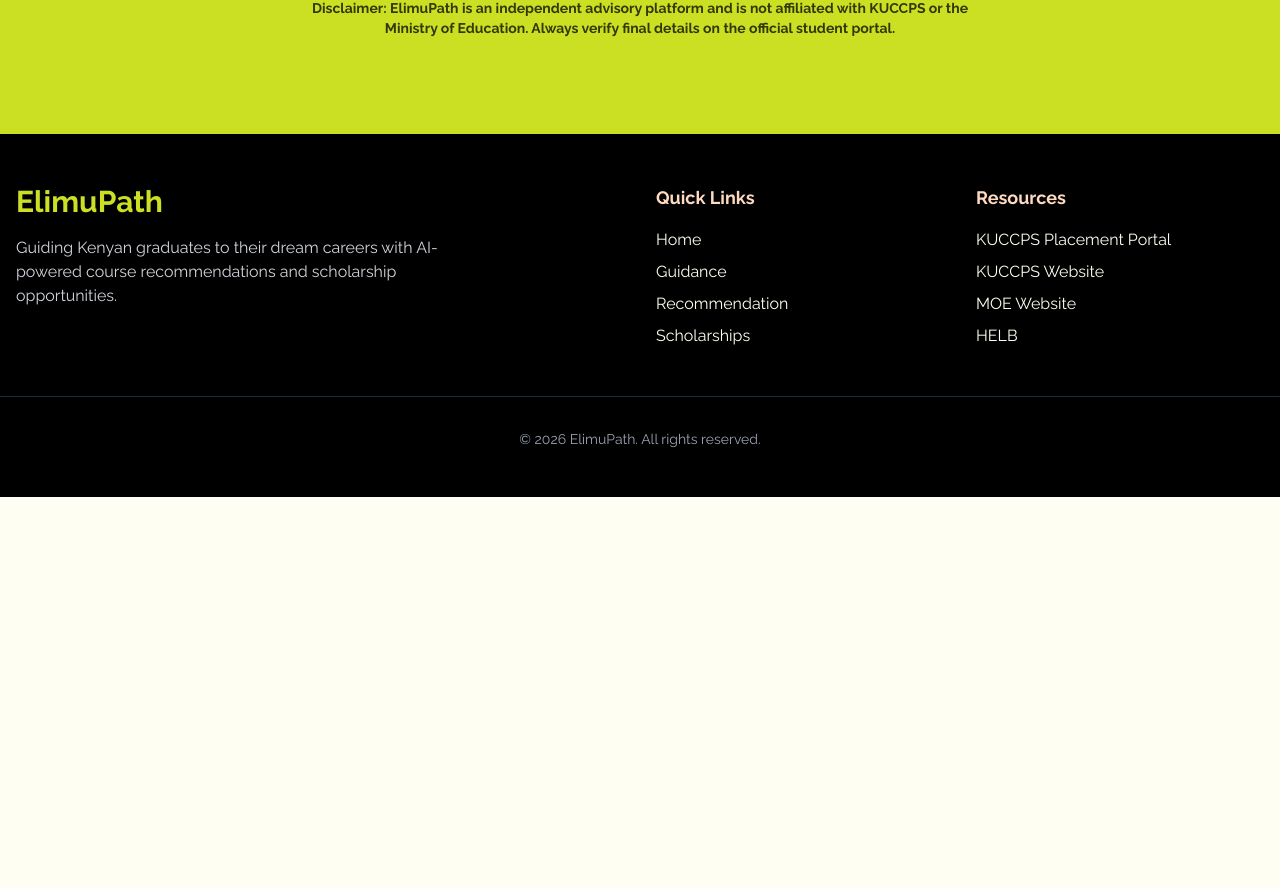
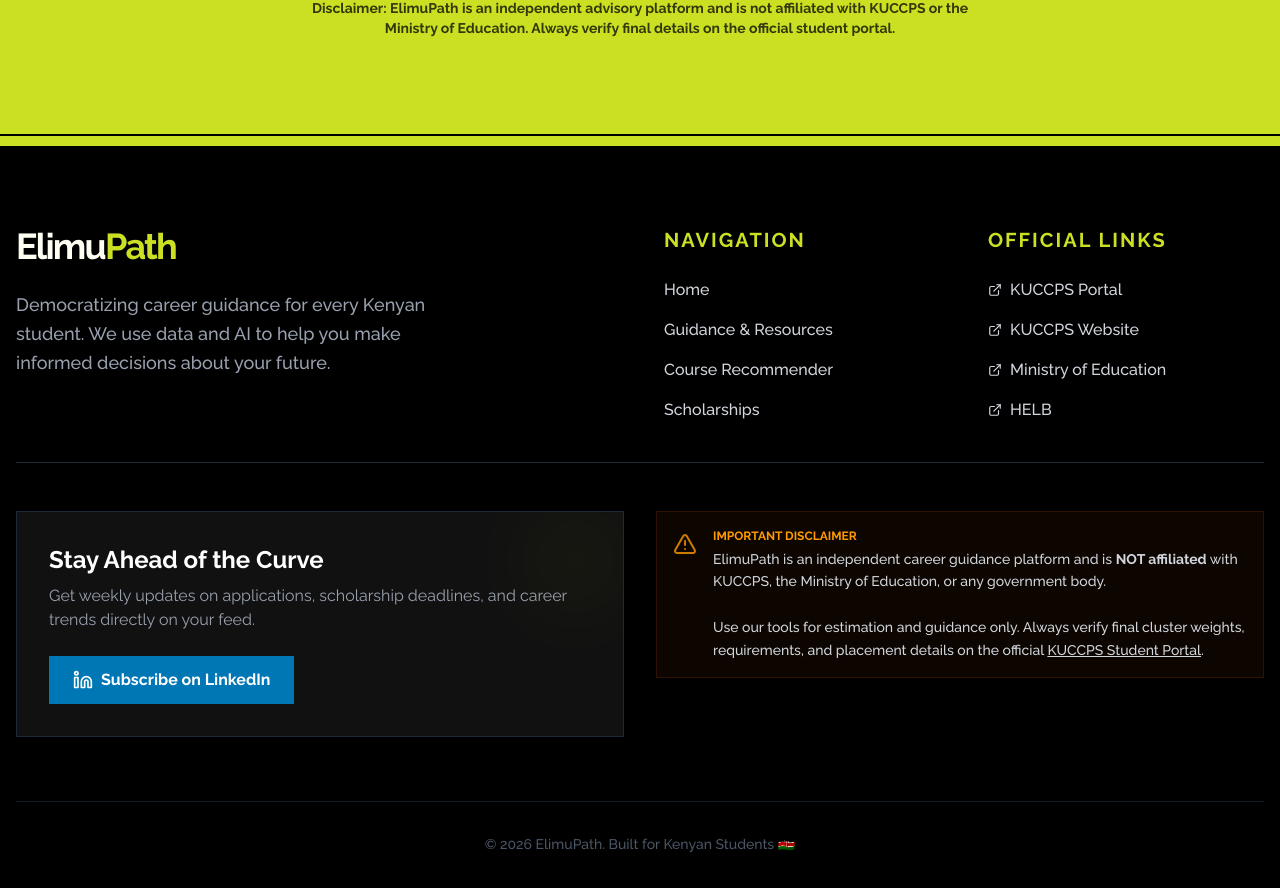
Before and after one commit to Iganza-roy/ElimuPath, a Next.js app: page / in a window 1280 px wide. Shown: the part 2877-3765 px from the top of the page. Before the commit the page ends 3374 px from the top, so only its background shows below. Built offline with nearby package versions, Linux system fonts and the light colour scheme; no server answers.

Commit message:
feat: add Footer component with navigation, official links, newsletter signup, and disclaimer.

```diff
--- a/app/components/Footer.tsx
+++ b/app/components/Footer.tsx
@@ -1,39 +1,100 @@
 import Link from "next/link";
+import { ArrowRight, Linkedin, ExternalLink, AlertTriangle } from "lucide-react";
 
 export default function Footer() {
   return (
-    <footer className="bg-black text-[#fffef3] py-12">
-      <div className="container mx-auto px-4 grid md:grid-cols-4 gap-8">
-        <div className="col-span-1 md:col-span-2">
-          <h2 className="text-3xl font-black mb-4 text-[#cce023]">ElimuPath</h2>
-          <p className="max-w-md text-gray-300">
-            Guiding Kenyan graduates to their dream careers with AI-powered course recommendations and scholarship opportunities.
+    <footer className="bg-black text-[#fffef3] pt-20 pb-10 border-t-[10px] border-[#cce023]">
+      <div className="container mx-auto px-4">
+
+        {/* Main Grid */}
+        <div className="grid md:grid-cols-4 gap-12 mb-10">
+
+          {/* Brand Column */}
+          <div className="col-span-1 md:col-span-2 space-y-6">
+            <Link href="/" className="inline-block">
+              <h2 className="text-4xl font-black text-[#fffef3] tracking-tighter">
+                Elimu<span className="text-[#cce023]">Path</span>
+              </h2>
+            </Link>
+            <p className="max-w-md text-gray-400 font-medium text-lg leading-relaxed">
+              Democratizing career guidance for every Kenyan student. We use data and AI to help you make informed decisions about your future.
             </p>
           </div>
 
+          {/* Quick Links */}
           <div>
-          <h3 className="font-bold text-lg mb-4 text-[#ffdac1]">Quick Links</h3>
-          <ul className="space-y-2">
-            <li><Link href="/" className="hover:text-[#cce023]">Home</Link></li>
-            <li><Link href="/guidance" className="hover:text-[#cce023]">Guidance</Link></li>
-            <li><Link href="/recommendations" className="hover:text-[#cce023]">Recommendation</Link></li>
-            <li><Link href="/scholarships" className="hover:text-[#cce023]">Scholarships</Link></li>
+            <h3 className="font-bold text-xl mb-6 text-[#cce023] uppercase tracking-widest">Navigation</h3>
+            <ul className="space-y-4 font-medium text-gray-300">
+              <li><Link href="/" className="hover:text-white hover:translate-x-1 transition-all inline-block">Home</Link></li>
+              <li><Link href="/guidance" className="hover:text-white hover:translate-x-1 transition-all inline-block">Guidance & Resources</Link></li>
+              <li><Link href="/recommendations" className="hover:text-white hover:translate-x-1 transition-all inline-block">Course Recommender</Link></li>
+              <li><Link href="/scholarships" className="hover:text-white hover:translate-x-1 transition-all inline-block">Scholarships</Link></li>
             </ul>
           </div>
 
+          {/* Resources */}
           <div>
-          <h3 className="font-bold text-lg mb-4 text-[#ffdac1]">Resources</h3>
-          <ul className="space-y-2">
-            <li><a href="https://students.kuccps.net/" target="_blank" rel="noopener" className="hover:text-[#cce023]">KUCCPS Placement Portal</a></li>
-            <li><a href="https://www.kuccps.net/" target="_blank" rel="noopener" className="hover:text-[#cce023]">KUCCPS Website</a></li>
-            <li><a href="https://www.education.go.ke/" target="_blank" rel="noopener" className="hover:text-[#cce023]">MOE Website</a></li>
-            <li><a href="https://www.helb.co.ke/" target="_blank" rel="noopener" className="hover:text-[#cce023]">HELB</a></li>
+            <h3 className="font-bold text-xl mb-6 text-[#cce023] uppercase tracking-widest">Official Links</h3>
+            <ul className="space-y-4 font-medium text-gray-300">
+              <li><a href="https://students.kuccps.net/" target="_blank" rel="noopener" className="hover:text-white flex items-center gap-2 group"><ExternalLink size={14} className="group-hover:text-[#cce023]" /> KUCCPS Portal</a></li>
+              <li><a href="https://www.kuccps.net/" target="_blank" rel="noopener" className="hover:text-white flex items-center gap-2 group"><ExternalLink size={14} className="group-hover:text-[#cce023]" /> KUCCPS Website</a></li>
+              <li><a href="https://www.education.go.ke/" target="_blank" rel="noopener" className="hover:text-white flex items-center gap-2 group"><ExternalLink size={14} className="group-hover:text-[#cce023]" /> Ministry of Education</a></li>
+              <li><a href="https://www.helb.co.ke/" target="_blank" rel="noopener" className="hover:text-white flex items-center gap-2 group"><ExternalLink size={14} className="group-hover:text-[#cce023]" /> HELB</a></li>
             </ul>
           </div>
         </div>
-      <div className="container mx-auto px-4 mt-12 pt-8 border-t border-gray-800 text-center text-sm text-gray-400">
-        © {new Date().getFullYear()} ElimuPath. All rights reserved.
+
+        {/* Newsletter & Disclaimer Split */}
+        <div className="grid md:grid-cols-2 gap-8 border-t border-gray-800 pt-12 items-start">
+
+           {/* Newsletter CTA */}
+           <div className="bg-[#111] border border-gray-800 p-8 rounded-none relative overflow-hidden group">
+              <div className="absolute top-0 right-0 w-24 h-24 bg-[#cce023] opacity-5 rounded-full blur-2xl group-hover:opacity-10 transition-opacity"></div>
+              <h4 className="font-black text-2xl mb-2 text-white">Stay Ahead of the Curve</h4>
+              <p className="text-gray-400 mb-6">Get weekly updates on applications, scholarship deadlines, and career trends directly on your feed.</p>
+              <a
+                href="https://linkedin.com"
+                target="_blank"
+                rel="noopener noreferrer"
+                className="inline-flex items-center gap-2 bg-[#0077b5] hover:bg-[#006396] text-white font-bold py-3 px-6 transition-all"
+              >
+                <Linkedin size={20} /> Subscribe on LinkedIn
+              </a>
+           </div>
+
+           {/* Disclaimer */}
+           <div className="space-y-4">
+              <div className="flex items-start gap-4 text-amber-500/80 p-4 border border-amber-900/30 bg-amber-900/10">
+                 <AlertTriangle className="shrink-0 mt-1" />
+                 <p className="text-sm font-medium leading-relaxed text-gray-300">
+                    <span className="text-amber-500 font-bold uppercase block text-xs mb-1">Important Disclaimer</span>
+                    ElimuPath is an independent career guidance platform and is <strong>NOT affiliated</strong> with KUCCPS, the Ministry of Education, or any government body.
+                    <br /><br />
+                    Use our tools for estimation and guidance only. Always verify final cluster weights, requirements, and placement details on the official <a href="https://students.kuccps.net" target="_blank" className="underline hover:text-[#cce023]">KUCCPS Student Portal</a>.
+                 </p>
+              </div>
+           </div>
+        </div>
+
+        {/* Copyright */}
+        <div className="mt-16 pt-8 border-t border-gray-900 text-center text-sm text-gray-600 font-medium">
+          <p>© {new Date().getFullYear()} ElimuPath. Built for Kenyan Students 🇰🇪</p>
+        </div>
       </div>
     </footer>
   );
 }
+
+function SocialLink({ icon, href, label }: { icon: React.ReactNode, href: string, label: string }) {
+   return (
+      <a
+         href={href}
+         target="_blank"
+         rel="noopener noreferrer"
+         aria-label={label}
+         className="w-10 h-10 bg-gray-900 flex items-center justify-center text-gray-400 hover:bg-[#cce023] hover:text-black transition-colors"
+      >
+         {icon}
+      </a>
+   );
+}
```
Lines whose indentation alone changed are shown as unchanged.
